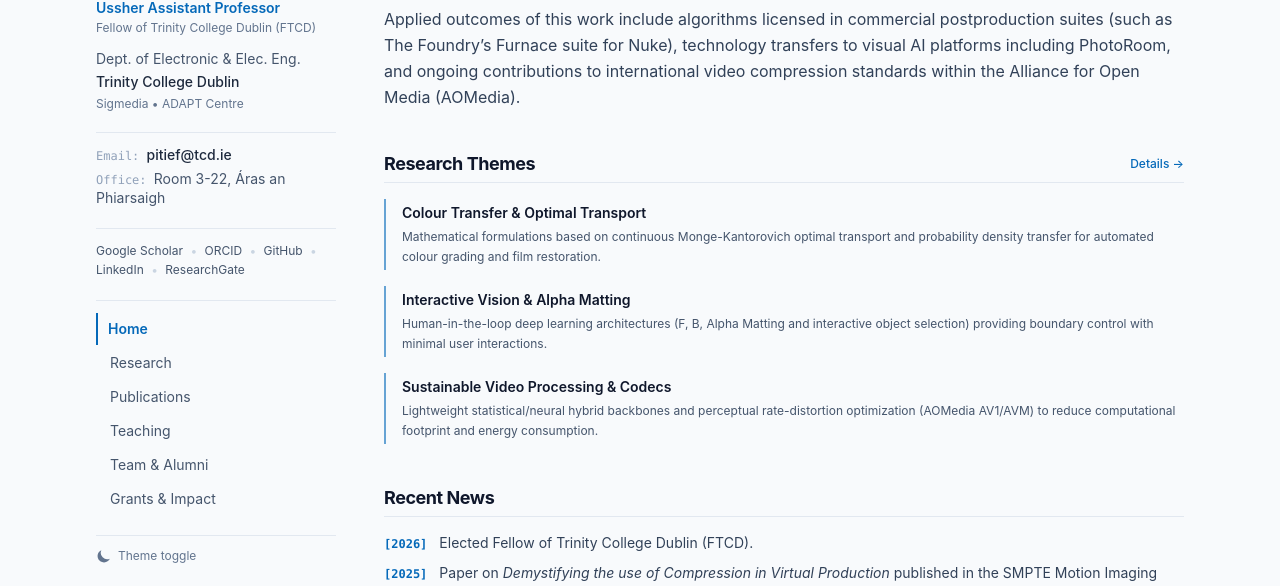
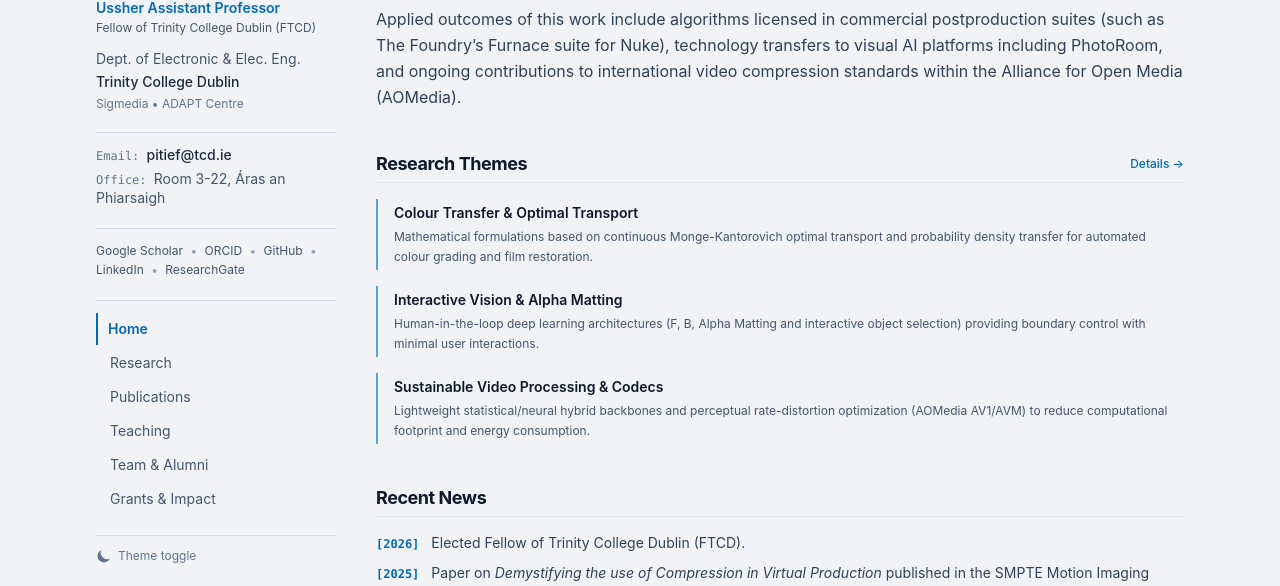
Before and after one commit to frcs/frcs.github.io, an Astro site: page / in a window 1280 px wide. Shown: the part 315-901 px from the top of the page. Built offline with nearby package versions, Linux system fonts and the light colour scheme; Astro itself is replaced by a stand-in of ours.

Commit message:
style: apply TCD light grey background theme (#eef1f5)

```diff
--- a/src/layouts/BaseLayout.astro
+++ b/src/layouts/BaseLayout.astro
@@ -40,7 +40,7 @@ const navItems = [
     }
   </script>
 </head>
-<body class="min-h-screen flex flex-col bg-[#fafbfc] dark:bg-[#0b1120] text-slate-800 dark:text-slate-200 antialiased transition-colors duration-200 text-sm sm:text-base">
+<body class="min-h-screen flex flex-col bg-[#eef1f5] dark:bg-[#0b1120] text-slate-800 dark:text-slate-200 antialiased transition-colors duration-200 text-sm sm:text-base">
 
   <!-- Top TCD Accent Bar -->
   <div class="h-1 w-full bg-[#0569B9]"></div>
@@ -79,16 +79,16 @@ const navItems = [
   </div>
 
   <!-- Main 2-Column Container -->
-  <div class="max-w-6xl mx-auto w-full px-4 sm:px-6 lg:px-8 py-10 flex-1 flex flex-col md:flex-row gap-12">
+  <div class="max-w-6xl mx-auto w-full px-4 sm:px-6 lg:px-8 py-10 flex-1 flex flex-col md:flex-row gap-10">
 
-    <!-- Left Column (Compact profiles, clear hierarchy) -->
+    <!-- Left Column (Clean academic sidebar) -->
     <aside class="w-full md:w-56 lg:w-60 shrink-0">
       <div class="sticky top-10 space-y-5">
 
         <!-- Profile Identity -->
         <div>
           <!-- Perfectly sized portrait: 180px wide with accurate 4:5 crop -->
-          <div class="w-[180px] h-[225px] rounded-lg overflow-hidden mb-3.5 bg-slate-100 dark:bg-slate-800 shadow-xs border border-slate-200/60 dark:border-slate-800">
+          <div class="w-[180px] h-[225px] rounded-lg overflow-hidden mb-3.5 bg-slate-200/80 dark:bg-slate-800 shadow-xs border border-slate-300/70 dark:border-slate-700/60">
             <img
               src="/images/pitief.jpg"
               alt="François Pitié"
@@ -99,7 +99,7 @@ const navItems = [
 
           <h1 class="text-xl font-bold text-slate-900 dark:text-white tracking-tight">François Pitié</h1>
           <p class="text-sm text-[#0569B9] dark:text-[#82B4DC] font-semibold mt-0.5">Ussher Assistant Professor</p>
-          <p class="text-xs text-slate-500 dark:text-slate-400 mt-0.5">Fellow of Trinity College Dublin (FTCD)</p>
+          <p class="text-xs text-slate-600 dark:text-slate-400 mt-0.5">Fellow of Trinity College Dublin (FTCD)</p>
 
           <div class="mt-3 text-sm text-slate-600 dark:text-slate-300 space-y-0.5 leading-normal">
             <p>
@@ -120,32 +120,32 @@ const navItems = [
         </div>
 
         <!-- Contact & Office -->
-        <div class="pt-3 border-t border-slate-200 dark:border-slate-800 text-xs sm:text-sm space-y-1 text-slate-600 dark:text-slate-300">
+        <div class="pt-3 border-t border-slate-300/80 dark:border-slate-800 text-xs sm:text-sm space-y-1 text-slate-600 dark:text-slate-300">
           <div>
-            <span class="text-slate-400 dark:text-slate-500 font-mono text-xs">Email: </span>
+            <span class="text-slate-500 dark:text-slate-500 font-mono text-xs">Email: </span>
             <a href="mailto:pitief@tcd.ie" class="text-slate-800 dark:text-slate-200 hover:text-[#0569B9] dark:hover:text-[#82B4DC] font-medium">pitief@tcd.ie</a>
           </div>
           <div class="leading-snug">
-            <span class="text-slate-400 dark:text-slate-500 font-mono text-xs">Office: </span>
+            <span class="text-slate-500 dark:text-slate-500 font-mono text-xs">Office: </span>
             <span>Room 3-22, Áras an Phiarsaigh</span>
           </div>
         </div>
 
         <!-- Compact Academic Profiles Links -->
-        <div class="pt-3 border-t border-slate-200 dark:border-slate-800 text-xs text-slate-600 dark:text-slate-400 leading-relaxed">
+        <div class="pt-3 border-t border-slate-300/80 dark:border-slate-800 text-xs text-slate-600 dark:text-slate-400 leading-relaxed">
           <a href="https://scholar.google.com/citations?user=lOaoO74AAAAJ" target="_blank" rel="noopener noreferrer" class="hover:text-[#0569B9] dark:hover:text-[#82B4DC]">Google Scholar</a>
-          <span class="mx-1 text-slate-300 dark:text-slate-700">&bull;</span>
+          <span class="mx-1 text-slate-400 dark:text-slate-600">&bull;</span>
           <a href="https://orcid.org/0000-0002-3925-5020" target="_blank" rel="noopener noreferrer" class="hover:text-[#0569B9] dark:hover:text-[#82B4DC]">ORCID</a>
-          <span class="mx-1 text-slate-300 dark:text-slate-700">&bull;</span>
+          <span class="mx-1 text-slate-400 dark:text-slate-600">&bull;</span>
           <a href="https://github.com/frcs" target="_blank" rel="noopener noreferrer" class="hover:text-[#0569B9] dark:hover:text-[#82B4DC]">GitHub</a>
-          <span class="mx-1 text-slate-300 dark:text-slate-700">&bull;</span>
+          <span class="mx-1 text-slate-400 dark:text-slate-600">&bull;</span>
           <a href="https://ie.linkedin.com/in/fran%C3%A7ois-piti%C3%A9-6182718b" target="_blank" rel="noopener noreferrer" class="hover:text-[#0569B9] dark:hover:text-[#82B4DC]">LinkedIn</a>
-          <span class="mx-1 text-slate-300 dark:text-slate-700">&bull;</span>
+          <span class="mx-1 text-slate-400 dark:text-slate-600">&bull;</span>
           <a href="https://www.researchgate.net/profile/F_Pitie" target="_blank" rel="noopener noreferrer" class="hover:text-[#0569B9] dark:hover:text-[#82B4DC]">ResearchGate</a>
         </div>
 
         <!-- Flat navigation menu -->
-        <nav class="hidden md:block pt-3 border-t border-slate-200 dark:border-slate-800">
+        <nav class="hidden md:block pt-3 border-t border-slate-300/80 dark:border-slate-800">
           <ul class="space-y-0.5">
             {navItems.map(item => {
               const isActive = Astro.url.pathname === item.href || (item.href !== '/' && Astro.url.pathname.startsWith(item.href));
@@ -168,7 +168,7 @@ const navItems = [
         </nav>
 
         <!-- Theme toggle & TCD Logo -->
-        <div class="hidden md:flex items-center justify-between pt-3 border-t border-slate-200 dark:border-slate-800 text-xs text-slate-500">
+        <div class="hidden md:flex items-center justify-between pt-3 border-t border-slate-300/80 dark:border-slate-800 text-xs text-slate-500">
           <button id="theme-toggle-desktop" class="flex items-center gap-1.5 hover:text-slate-700 dark:hover:text-slate-200 transition-colors">
             <svg class="w-4 h-4 hidden dark:block text-amber-400" fill="currentColor" viewBox="0 0 20 20"><path d="M10 2a1 1 0 011 1v1a1 1 0 11-2 0V3a1 1 0 011-1zm4 8a4 4 0 11-8 0 4 4 0 018 0zm-.464 4.95l.707.707a1 1 0 001.414-1.414l-.707-.707a1 1 0 00-1.414 1.414zm2.12-10.607a1 1 0 010 1.414l-.706.707a1 1 0 11-1.414-1.414l.707-.707a1 1 0 011.414 0zM17 11a1 1 0 100-2h-1a1 1 0 100 2h1zm-7 4a1 1 0 011 1v1a1 1 0 11-2 0v-1a1 1 0 011-1zM5.05 6.464A1 1 0 106.465 5.05l-.708-.707a1 1 0 00-1.414 1.414l.707.707zm1.414 8.486l-.707.707a1 1 0 01-1.414-1.414l.707-.707a1 1 0 011.414 1.414zM4 11a1 1 0 100-2H3a1 1 0 000 2h1z"/></svg>
             <svg class="w-4 h-4 block dark:hidden" fill="currentColor" viewBox="0 0 20 20"><path d="M17.293 13.293A8 8 0 016.707 2.707a8.001 8.001 0 1010.586 10.586z"/></svg>
@@ -185,7 +185,7 @@ const navItems = [
       </div>
     </aside>
 
-    <!-- Right Content Area -->
+    <!-- Right Content Area (Clean academic text over subtle grey) -->
     <main class="flex-1 min-w-0">
       <slot />
     </main>
@@ -193,7 +193,7 @@ const navItems = [
   </div>
 
   <!-- Footer -->
-  <footer class="mt-auto border-t border-slate-200 dark:border-slate-800 py-6 text-center text-xs text-slate-500 dark:text-slate-400">
+  <footer class="mt-auto border-t border-slate-300/80 dark:border-slate-800 py-6 text-center text-xs text-slate-500 dark:text-slate-400 bg-slate-200/50 dark:bg-transparent">
     <div class="max-w-6xl mx-auto px-4">
       <p>&copy; {new Date().getFullYear()} François Pitié &bull; Department of Electronic & Electrical Engineering &bull; Trinity College Dublin</p>
     </div>
--- a/src/styles/global.css
+++ b/src/styles/global.css
@@ -10,11 +10,12 @@
   --color-tcd-blue-tint: #EBF3FA;
   --color-tcd-blue-tint-dark: #122B44;
   --color-tcd-grey: #50555A;
+  --color-tcd-light-grey: #f0f2f5;
 
   --color-brand: #0569B9;
   --color-brand-dark: #044F8C;
-  --color-dark-bg: rgb(15, 23, 42);
-  --color-dark-surface: rgb(30, 41, 59);
+  --color-dark-bg: #0d1524;
+  --color-dark-surface: #152033;
 }
 
 html {
@@ -24,7 +25,7 @@ html {
 body {
   font-family: -apple-system, BlinkMacSystemFont, "Segoe UI", Roboto, Helvetica, Arial, sans-serif;
   color: #1e293b;
-  background-color: #f8fafc;
+  background-color: #f1f3f6; /* Elegant, sober TCD light grey */
 }
 
 .dark body {
```
